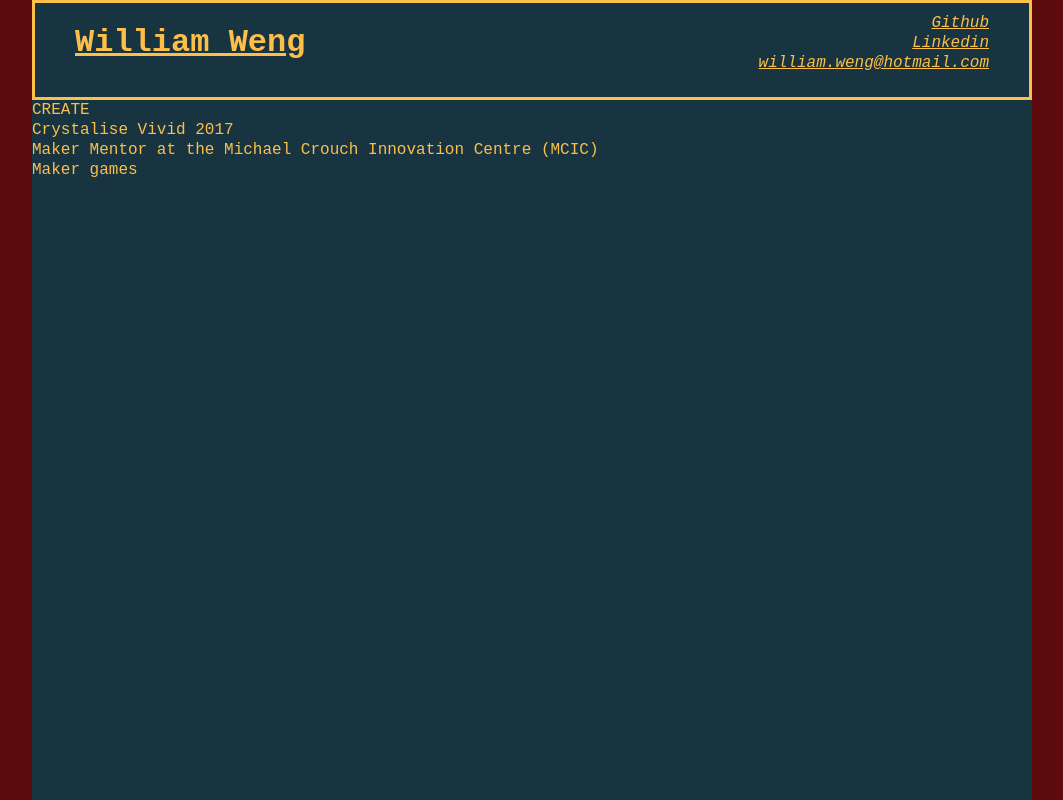
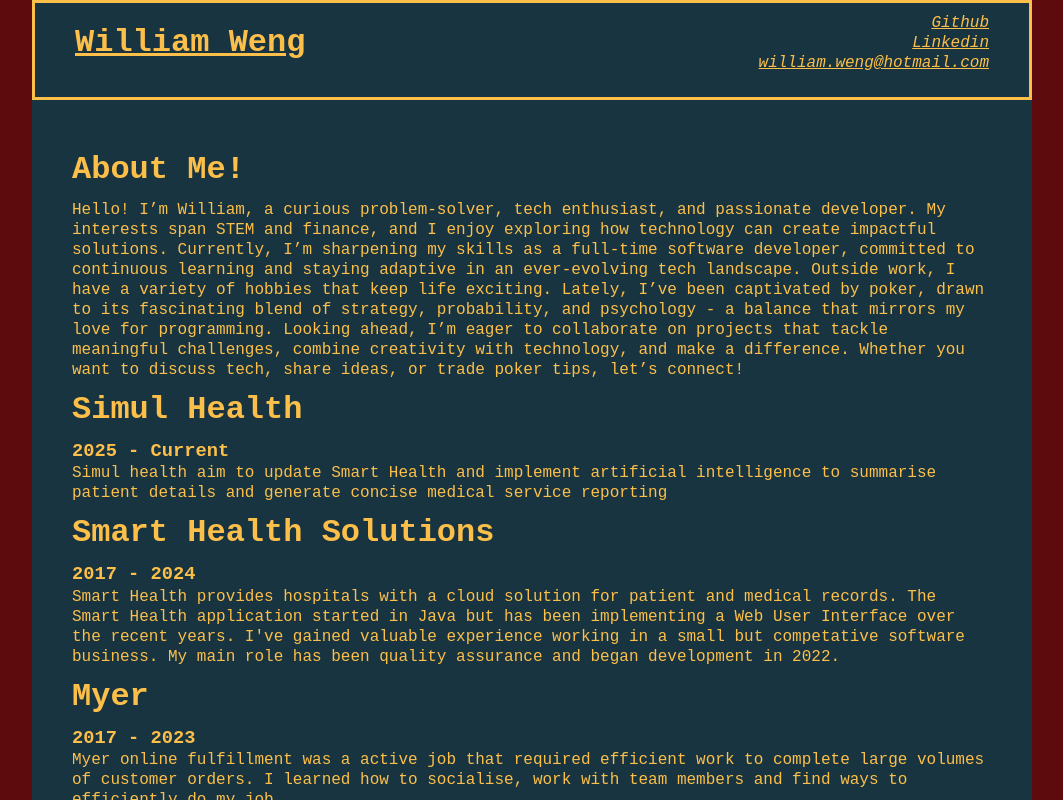
Before and after one commit to will-weng/will-weng.github.io, a React (Create React App) app: page / in a window 1280 px wide. Shown: the whole page, without its empty margins (108-1171 px from the left). Built offline with nearby package versions, Linux system fonts and the light colour scheme; the HTML template or start-up script is replaced by a standard one.

Commit message:
Deployable state with folders

```diff
--- a/src/Content.tsx
+++ b/src/Content.tsx
@@ -1,5 +1,6 @@
 import styled from "styled-components";
 import Folders from "./components/Folder/Folders";
+import Maintenance from "./components/Maintenance";
 
 const ContentStyle = styled.div`
     display: flex;
@@ -9,7 +10,7 @@ const ContentStyle = styled.div`
     margin-right: auto;
     height: 100vh;
     height: 100dvh;
-    padding-top: 100px;
+    padding: 140px 40px 40px;
     background-color: ${({ theme }) => theme.colours.Main};
     overflow: auto;
 
@@ -30,6 +31,7 @@ function Content() {
     return (
         <ContentStyle>
             <Folders />
+            <Maintenance />
         </ContentStyle>
     );
 }
--- a/src/components/Folder/Folder.tsx
+++ b/src/components/Folder/Folder.tsx
@@ -6,23 +6,26 @@ export interface FolderProps {
 
 export interface FolderType {
     name: string,
-    dates: string,
+    summary: string,
+    dates?: string,
     link?: string,
-    description: string,
-    skills: string[]
+    skills?: string[]
 }
 
 const StyledFolder = styled.div`
 
 `
 
-
 function Folder(props: FolderProps) {
     const folder = props.folder;
 
     return (
         <StyledFolder>
-            {folder.name}
+            <h1>
+                {folder.name}
+            </h1>
+            <h3>{folder.dates}</h3>
+            {folder.summary}
         </StyledFolder>
     );
 }
--- a/src/components/Folder/Folders.tsx
+++ b/src/components/Folder/Folders.tsx
@@ -1,6 +1,6 @@
 import { useState } from "react";
 import styled from "styled-components";
-import foldercontent from '../data/projects.json';
+import foldercontent from '../data/folderContent.json';
 import Folder, { FolderType } from './Folder';
 
 const StyledFolder = styled.div`
--- /dev/null
+++ b/src/components/Maintenance.tsx
@@ -0,0 +1,17 @@
+import styled from "styled-components";
+
+const MaintenanceStyle = styled.div`
+    margin-left: auto;
+    margin-right: auto;
+`
+
+function Maintenance() {
+    return (
+        <MaintenanceStyle>
+            <h1>Under Maintenance</h1>
+            <h1>More Changes Coming Soon!</h1>
+        </MaintenanceStyle>
+    );
+}
+
+export default Maintenance;
--- /dev/null
+++ b/src/components/data/folderContent.json
@@ -0,0 +1,77 @@
+[
+    {
+        "name": "About Me!",
+        "summary": "Hello! I’m William, a curious problem-solver, tech enthusiast, and passionate developer. My interests span STEM and finance, and I enjoy exploring how technology can create impactful solutions. Currently, I’m sharpening my skills as a full-time software developer, committed to continuous learning and staying adaptive in an ever-evolving tech landscape. Outside work, I have a variety of hobbies that keep life exciting. Lately, I’ve been captivated by poker, drawn to its fascinating blend of strategy, probability, and psychology - a balance that mirrors my love for programming. Looking ahead, I’m eager to collaborate on projects that tackle meaningful challenges, combine creativity with technology, and make a difference. Whether you want to discuss tech, share ideas, or trade poker tips, let’s connect!"
+    },
+    {
+        "name": "Simul Health",
+        "link": "https://www.smarthealth.com.au",
+        "dates": "2025 - Current",
+        "summary": "Simul health aim to update Smart Health and implement artificial intelligence to summarise patient details and generate concise medical service reporting"
+    },
+    {
+        "name": "Smart Health Solutions",
+        "link": "https://www.smarthealth.com.au",
+        "dates": "2017 - 2024",
+        "summary": "Smart Health provides hospitals with a cloud solution for patient and medical records. The Smart Health application started in Java but has been implementing a Web User Interface over the recent years. I've gained valuable experience working in a small but competative software business. My main role has been quality assurance and began development in 2022.",
+        "skills": [
+            "QFtest",
+            "SQL",
+            "React",
+            "Front-end development",
+            "Testing",
+            "Quality Assurance",
+            "TypeScript, JavaScript, HTML, CSS"
+        ]
+    },
+    {
+        "name": "Myer",
+        "dates": "2017 - 2023",
+        "summary": "Myer online fulfillment was a active job that required efficient work to complete large volumes of customer orders. I learned how to socialise, work with team members and find ways to efficiently do my job.",
+        "skills": [
+            "Online fulfillment",
+            "Logistics operations"
+        ]
+    },
+    {
+        "name": "CREATE",
+        "link": "https://www.createunsw.com.au/",
+        "dates": "2017 - 2018",
+        "summary": "CREATE was a student led engingeering society at the University of New South Wales. CREATE aimed at making engineering skills more accessible to everyone. It held weekly workshops for software and electrical, created and sold beginner kits for arduinos and ran engineering projects such as participating in Sydney VIVID lights festival every year.",
+        "skills": [
+            "Software design",
+            "Electronics",
+            "Arduino"
+        ]
+    },
+    {
+        "name": "Crystalise Vivid 2017",
+        "link": "https://www.vividsydney.com/event/light/crystallise",
+        "dates": "2017",
+        "summary": "Crystallize is a Sydney Vivid light show project.",
+        "skills": [
+            "Software design",
+            "Electronics",
+            "Arduino"
+        ]
+    },
+    {
+        "name": "Maker Mentor at the Michael Crouch Innovation Centre (MCIC)",
+        "dates": "2017",
+        "summary": "The MCIC was a maker space created for students and open to public. As a maker mentor, I had the responsibility to be trained in using equipments such as the laser cutter, 3d printers and the CNC. I'm also the person watching over the space during my volunteering hours to enjoy the safety of others and can provide consultation for people's innovations.",
+        "skills": [
+            "Laser cutting",
+            "CAD",
+            "CNC Machine"
+        ]
+    },
+    {
+        "name": "Maker games",
+        "dates": "2017",
+        "summary": "Albert for the blind was a hackathon project at improving accessibility to payment devices",
+        "skills": [
+            "Android development",
+            "User interface design"
+        ]
+    }
+]
--- a/src/components/data/projects.json
+++ /dev/null
@@ -1,43 +0,0 @@
-[
-    {
-        "name": "CREATE",
-        "link": "https://www.createunsw.com.au/",
-        "dates": "2017 - 2018",
-        "description": "CREATE was a student led engingeering society at the University of New South Wales. CREATE aimed at making engineering skills more accessible to everyone. It held weekly workshops for software and electrical, created and sold beginner kits for arduinos and ran engineering projects such as participating in Sydney VIVID lights festival every year.",
-        "skills": [
-            "Software design",
-            "Electronics",
-            "Arduino"
-        ]
-    },
-    {
-        "name": "Crystalise Vivid 2017",
-        "link": "https://www.vividsydney.com/event/light/crystallise",
-        "dates": "2017",
-        "description": "Crystallize is a Sydney Vivid light show project.",
-        "skills": [
-            "Software design",
-            "Electronics",
-            "Arduino"
-        ]
-    },
-    {
-        "name": "Maker Mentor at the Michael Crouch Innovation Centre (MCIC)",
-        "dates": "2017",
-        "description": "The MCIC was a maker space created for students and open to public. As a maker mentor, I had the responsibility to be trained in using equipments such as the laser cutter, 3d printers and the CNC. I'm also the person watching over the space during my volunteering hours to enjoy the safety of others and can provide consultation for people's innovations.",
-        "skills": [
-            "Laser cutting",
-            "CAD",
-            "CNC Machine"
-        ]
-    },
-    {
-        "name": "Maker games",
-        "dates": "2017",
-        "description": "Albert for the blind was a hackathon project at improving accessibility to payment devices",
-        "skills": [
-            "Android development",
-            "User interface design"
-        ]
-    }
-]
```
Also changed, not shown: src/components/data/workExperiences.json (deleted, +0 -26 lines).
